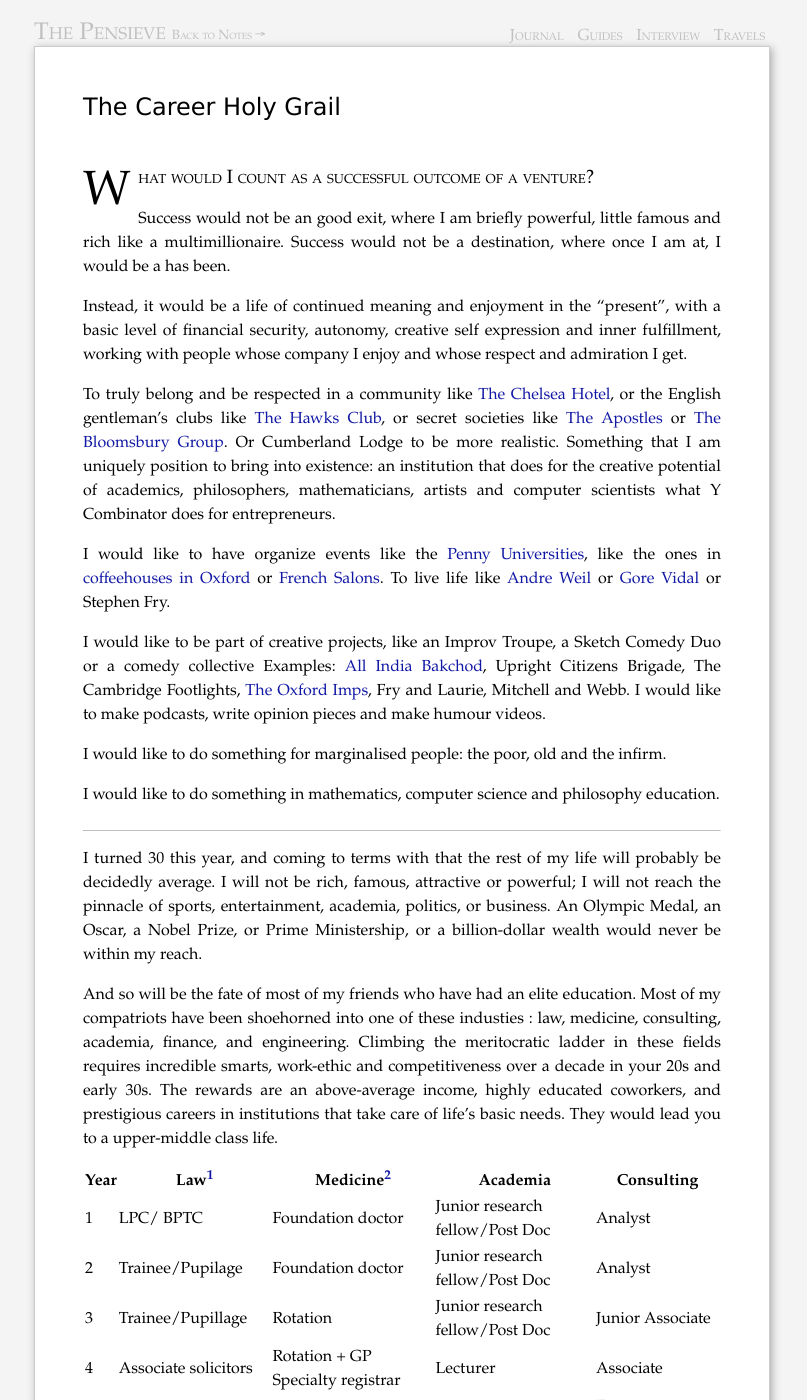
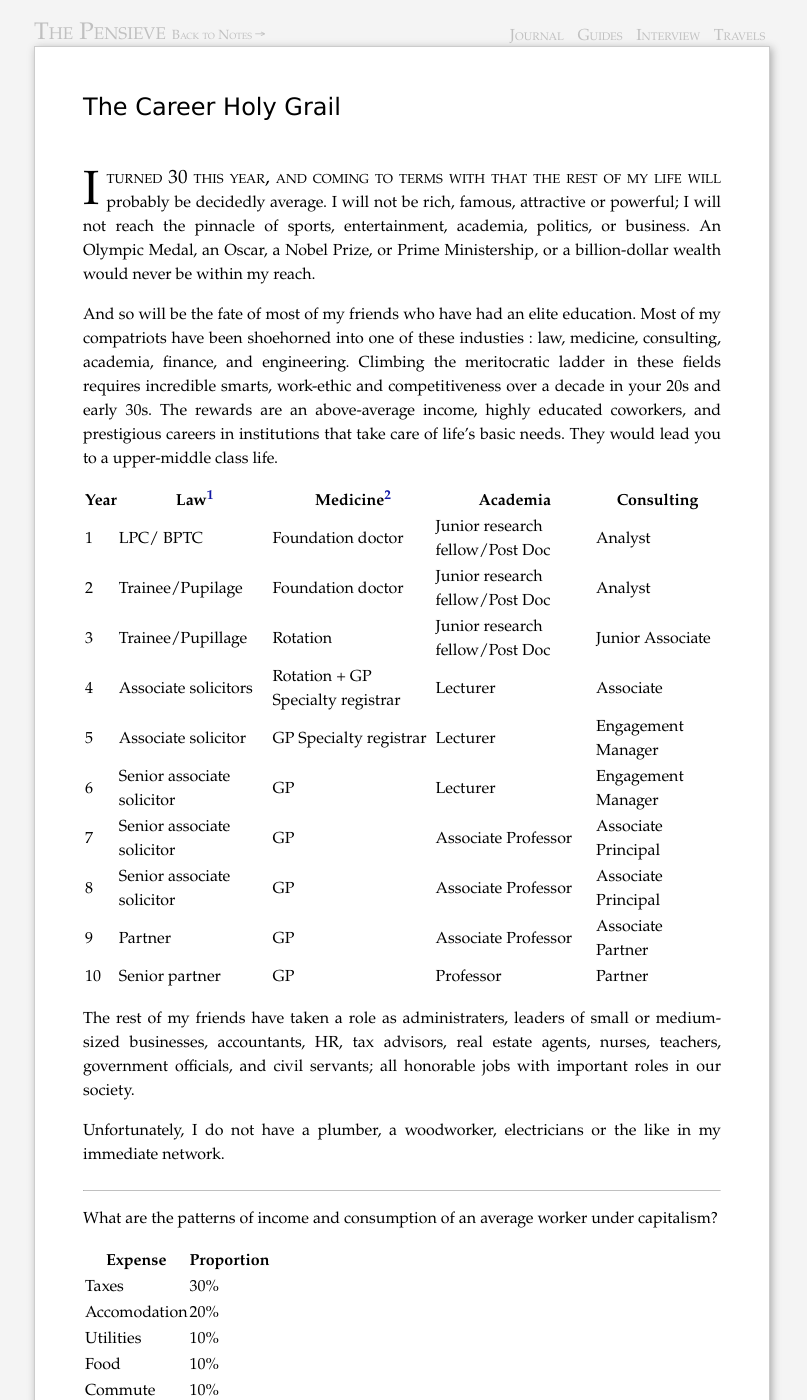
Before and after one commit to piyushahuja/piyushahuja.github.io, a Jekyll site: the page built from _posts/journal/2020-09-26-grail.md, in a window 1280 px wide and 1400 px high. Shown: the whole window, without its empty margins (238-1045 px from the left). Built offline with Jekyll 4.4.1, drawn with Linux system fonts in a browser that asks for light colours; comment, search, counter and statistics services are not loaded; some of the changed text lies outside the part shown.

```diff
--- a/_posts/journal/2020-09-26-grail.md
+++ b/_posts/journal/2020-09-26-grail.md
@@ -8,28 +8,6 @@ excerpt:
 permalink: /grail
 
 ---
-
-
-
-
-What would I count as a successful outcome of a venture?
-
-Success would not be an good exit, where I am briefly powerful,  little famous and rich like a multimillionaire. Success would not be a destination, where once I am at, I would be a has been.
-
-Instead, it would be a life of continued meaning and enjoyment in the "present", with a basic level of financial security, autonomy, creative self expression and inner fulfillment, working with people whose company I enjoy and whose respect and admiration I get.
-
-To truly belong and be respected in a community like [The Chelsea Hotel](https://medium.com/@bagelboy/make-america-bohemian-again-de846e35d757), or the English gentleman's clubs like [The Hawks Club](https://en.wikipedia.org/wiki/Hawks%27_Club), or secret societies like [The Apostles](https://en.wikipedia.org/wiki/Cambridge_Apostles)  or [The Bloomsbury Group](https://en.wikipedia.org/wiki/Bloomsbury_Group). Or Cumberland Lodge to be more realistic. Something that I am uniquely position to bring into existence: an institution that does for the creative potential of academics, philosophers, mathematicians, artists and computer scientists what Y Combinator does for entrepreneurs.
-
-I would like to have organize events like the [Penny Universities](https://thonyc.wordpress.com/2015/09/29/the-penny-universities/), like the ones in [coffeehouses in Oxford](https://en.wikipedia.org/wiki/English_coffeehouses_in_the_17th_and_18th_centuries) or [French Salons](https://en.wikipedia.org/wiki/Salon_(gathering)). To live life like [Andre Weil](https://www.ams.org/journals/notices/201801/rnoti-p54.pdf) or [Gore Vidal](https://en.wikipedia.org/wiki/Gore_Vidal) or Stephen Fry.
-
-I would like to be part of creative projects, like an Improv Troupe, a Sketch Comedy Duo or a comedy collective Examples: [All India Bakchod](All_India_Bakchod), Upright Citizens Brigade, The Cambridge Footlights, [The Oxford Imps](https://en.wikipedia.org/wiki/The_Oxford_Imps), Fry and Laurie, Mitchell and Webb. I would like to make podcasts, write opinion pieces and make humour videos.
-
-I would like to do something for marginalised people: the poor, old and the infirm.
-
-I would like to do something in mathematics, computer science and philosophy education.
-
-
------
 
 I turned 30 this year, and coming to terms with that the rest of my life will probably be decidedly average.  I will not be rich, famous, attractive or powerful; I will not reach the pinnacle of sports, entertainment, academia, politics, or business. An Olympic Medal, an Oscar, a Nobel Prize, or Prime Ministership, or a billion-dollar wealth would never be within my reach.
 
```
Also changed, not shown: other parts of _posts/journal/2020-09-26-grail.md (+16 -0 lines).
